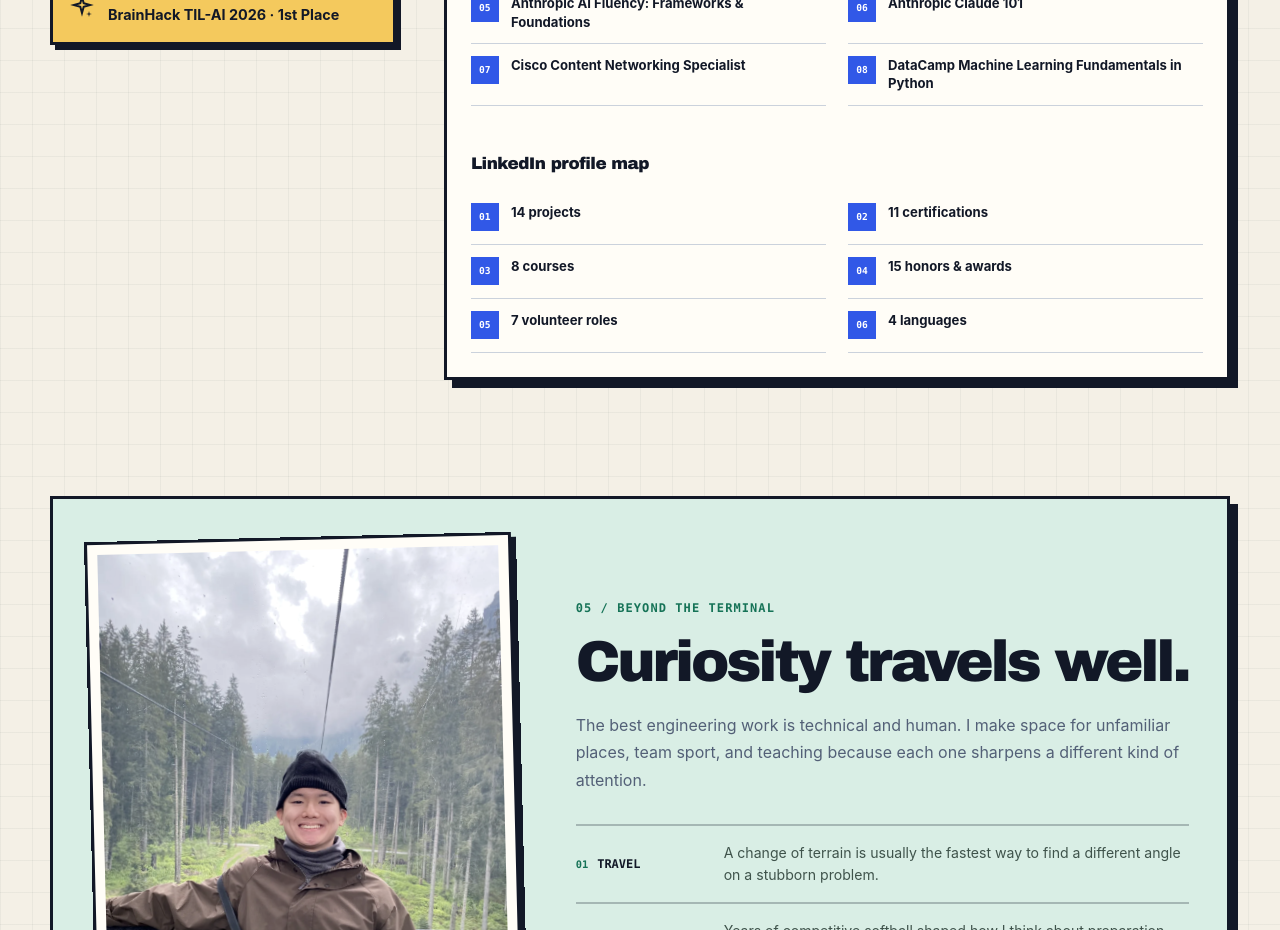
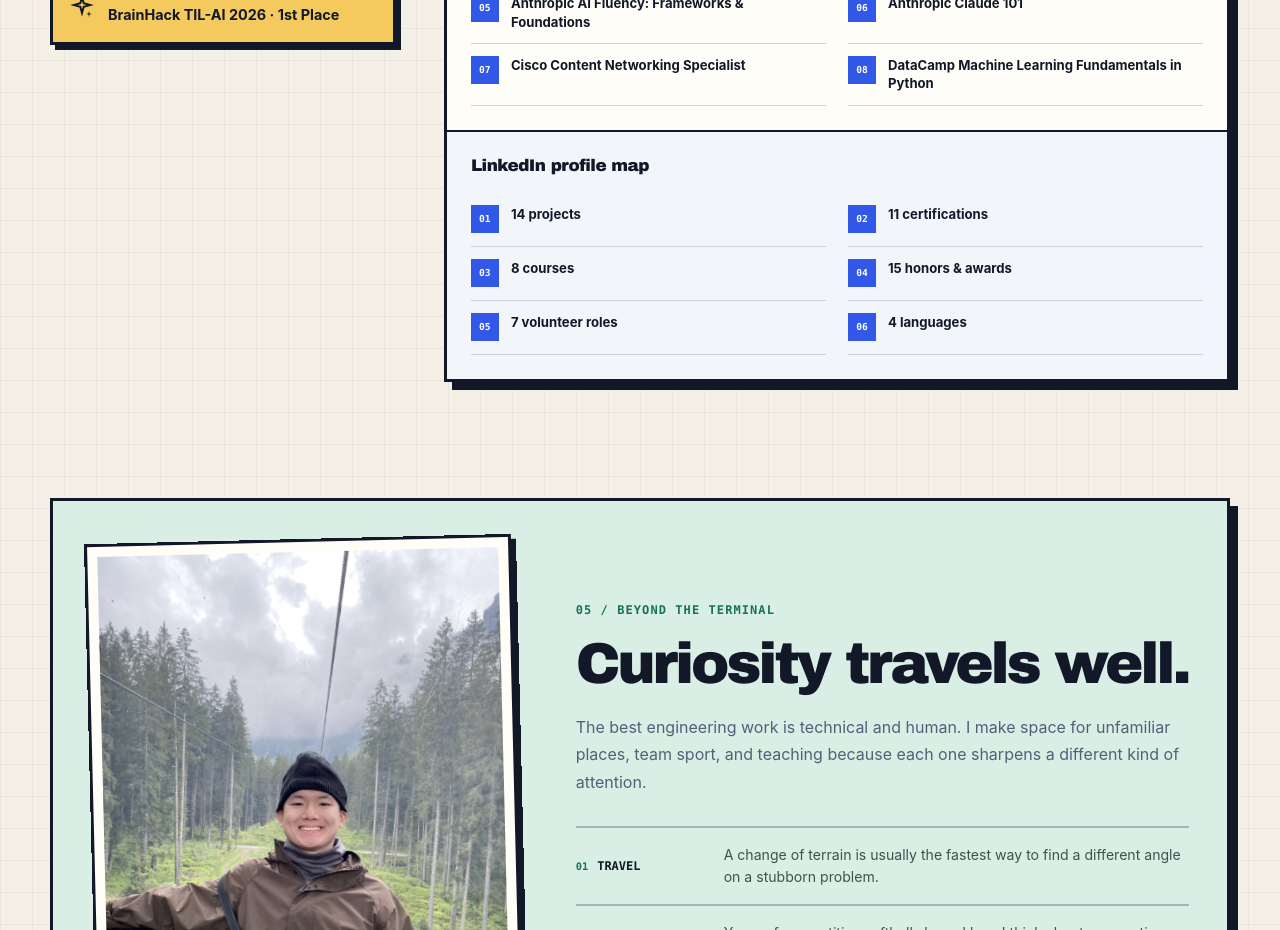
Before and after one commit to Manutd1234/Personal-Website, a React (Vite) app: page / in a window 1280 px wide. Shown: the part 5220-6150 px from the top of the page. Built offline with nearby package versions, Linux system fonts and the light colour scheme.

Commit message:
Separate profile map styling
Give the LinkedIn profile index its own visual panel so the expanded toolkit remains legible.

```diff
--- a/src/styles.css
+++ b/src/styles.css
@@ -1113,6 +1113,11 @@ img {
   padding: 24px;
 }
 
+.credential-block + .credential-block {
+  border-top: 2px solid var(--ink);
+  background: var(--surface-cool);
+}
+
 .credential-block ol {
   display: grid;
   margin: 18px 0 0;
```
